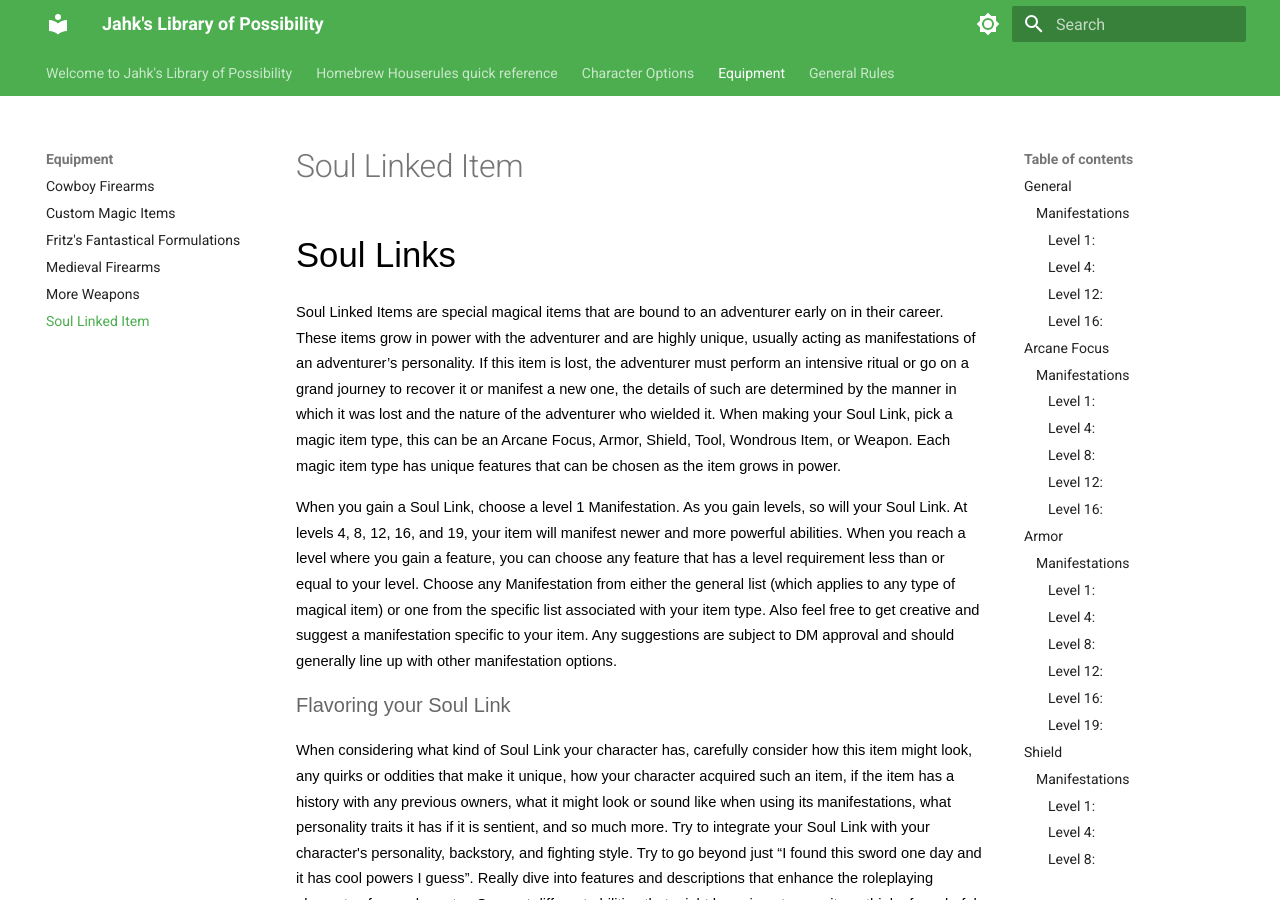
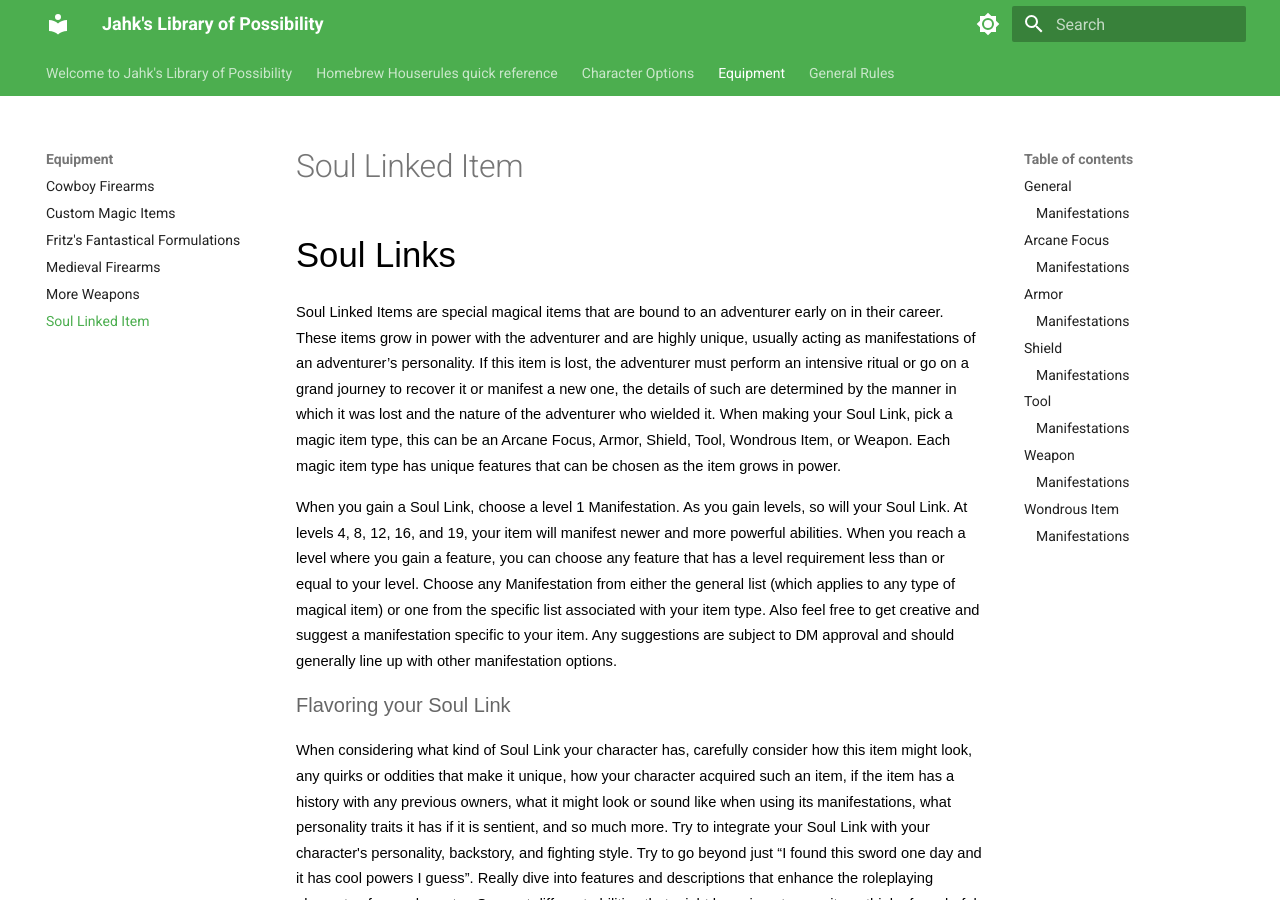
Before and after one commit to Harmacist27/jahks-library-of-possibility, an MkDocs documentation site: the page built from docs/Equipment/Soul Linked Item.md, in a window 1280 px wide and 900 px high. Built offline with MkDocs 1.6.1 and Material for MkDocs 9.7.7, drawn with Linux system fonts in a browser that asks for light colours.

Commit message:
Reorganize markdown extensions and add TOC settings
Reordered markdown extensions and added TOC configuration.

```diff
--- a/mkdocs.yml
+++ b/mkdocs.yml
@@ -32,6 +32,9 @@
 markdown_extensions:
   - attr_list
   - tables
-  - admonition               # Callout boxes (DM notes, rules highlights)
-  - pymdownx.details         # Collapsible callout boxes
-  - pymdownx.superfences     # Code and stat block formatting
+  - admonition
+  - pymdownx.details
+  - pymdownx.superfences
+  - toc:
+      permalink: true
+      toc_depth: 1-3   # Forces MkDocs to capture H1 (#), H2 (##), and H3 (###) in the TOC
```
